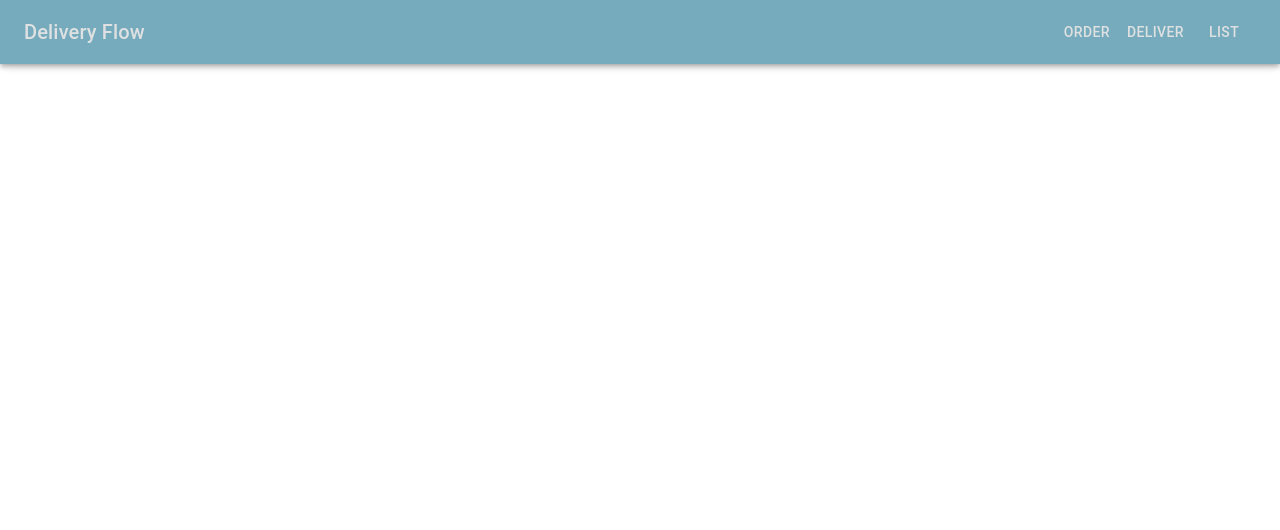
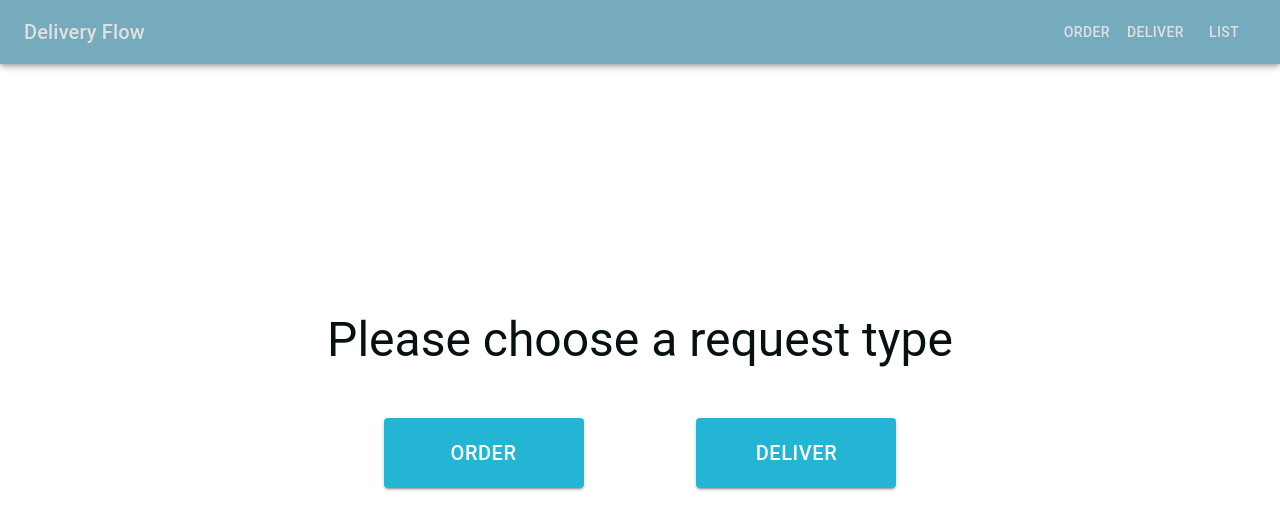
Before and after one commit to AlbinaBlazhko17/DeliverFlow, a React (Vite) app: page /create in a window 1280 px wide. Shown: the top 530 px of the page. Built offline with nearby package versions, Linux system fonts and the light colour scheme.

Commit message:
add component CreatePage

```diff
--- a/package.json
+++ b/package.json
@@ -16,16 +16,18 @@
     "@mui/material": "^5.14.5",
     "node-sass": "^9.0.0",
     "react": "^18.2.0",
-    "react-dom": "^18.2.0"
+    "react-dom": "^18.2.0",
+    "react-router-dom": "^6.15.0"
   },
   "devDependencies": {
     "@types/react": "^18.2.15",
     "@types/react-dom": "^18.2.7",
     "@vitejs/plugin-react": "^4.0.3",
-    "eslint": "^8.45.0",
+    "eslint": "^8.47.0",
     "eslint-plugin-react": "^7.32.2",
     "eslint-plugin-react-hooks": "^4.6.0",
     "eslint-plugin-react-refresh": "^0.4.3",
+    "sass": "^1.66.1",
     "vite": "^4.4.5"
   }
 }
--- /dev/null
+++ b/src/components/CreatePage/CreatePage.jsx
@@ -0,0 +1,26 @@
+import Typography from '@mui/material/Typography';
+import Button from '@mui/material/Button';
+import { StyledEngineProvider } from "@mui/material/styles";
+
+import './CreatePage.scss';
+
+const CreatePage = () => {
+	return(
+		<>
+			<StyledEngineProvider injectFirst>
+				<Typography
+					variant="h3"
+					component="div"
+					sx={{ display: { xs: 'none', sm: 'block' }, color: '#071013' }}>
+					Please choose a request type
+				</Typography>
+				<div className='wrapper'>
+					<Button className='button' variant="contained">Order</Button>
+					<Button className='button' variant="contained">Deliver</Button>
+				</div>
+			</StyledEngineProvider>
+		</>
+	)
+}
+
+export default CreatePage;
--- /dev/null
+++ b/src/components/CreatePage/CreatePage.scss
@@ -0,0 +1,13 @@
+.wrapper {
+	display: flex;
+	justify-content: space-around;
+	align-items: center;
+	margin-top: 50px;
+}
+
+.button {
+	background-color: #23B5D3;
+	width: 200px;
+	height: 70px;
+	font-size: 20px;
+}
--- a/src/components/app/App.jsx
+++ b/src/components/app/App.jsx
@@ -1,10 +1,12 @@
 import Header from '../Header/Header';
+import CreatePage from '../CreatePage/CreatePage';
 import './App.css';
 
 function App() {
   return (
     <>
-     <Header/>
+      <Header/>
+      <CreatePage/>
     </>
   )
 }
--- a/src/main.jsx
+++ b/src/main.jsx
@@ -1,10 +1,13 @@
 import React from 'react'
 import ReactDOM from 'react-dom/client'
 import App from './components/app/App.jsx'
+import { BrowserRouter } from 'react-router-dom';
 import './index.css'
 
 ReactDOM.createRoot(document.getElementById('root')).render(
   <React.StrictMode>
-    <App />
+    <BrowserRouter>
+      <App />
+    </BrowserRouter>
   </React.StrictMode>,
 )
```
Also changed, not shown: src/routes/routesConfig.js (added, +30 -0 lines), 1 other file (tests, documents, lock files or other folders).
